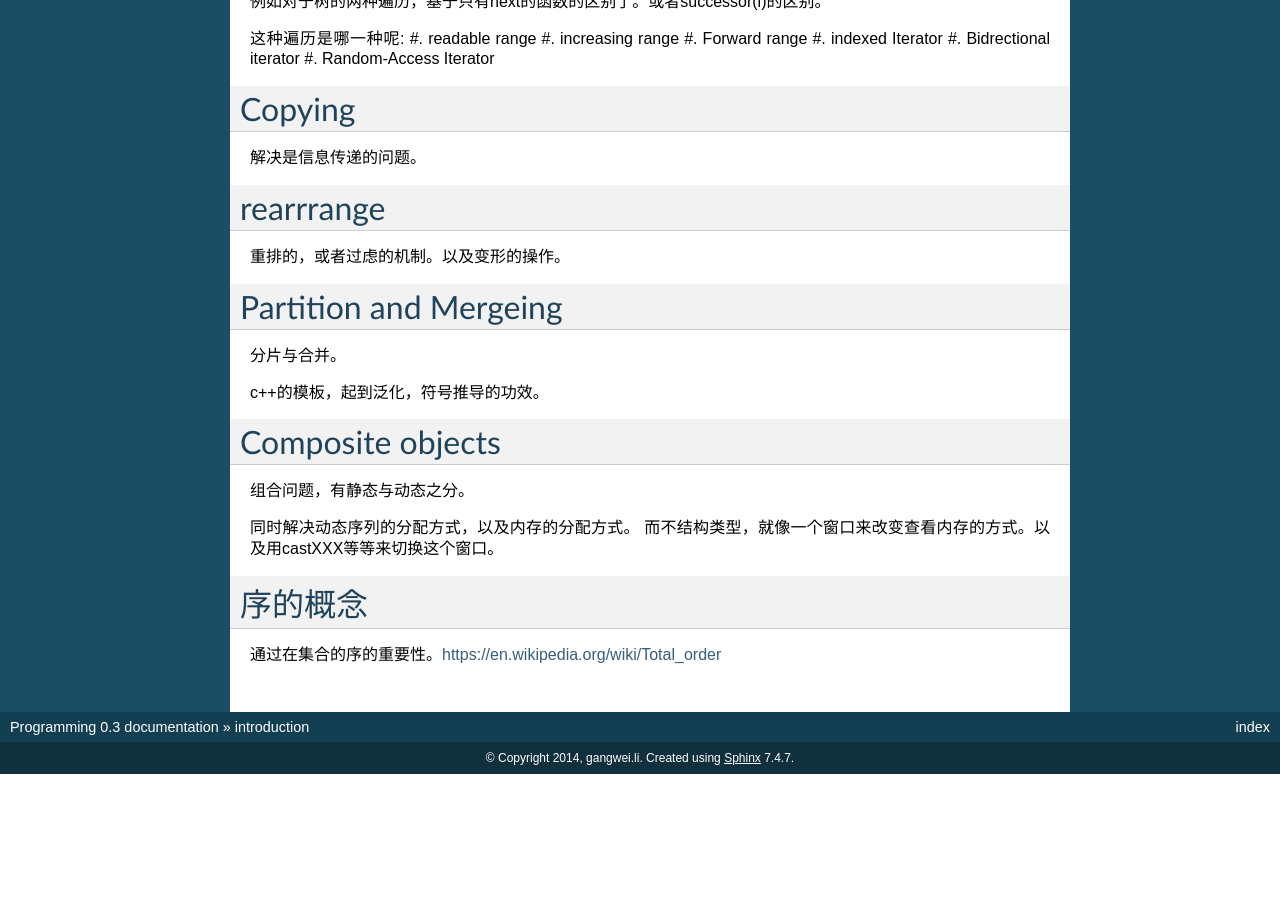
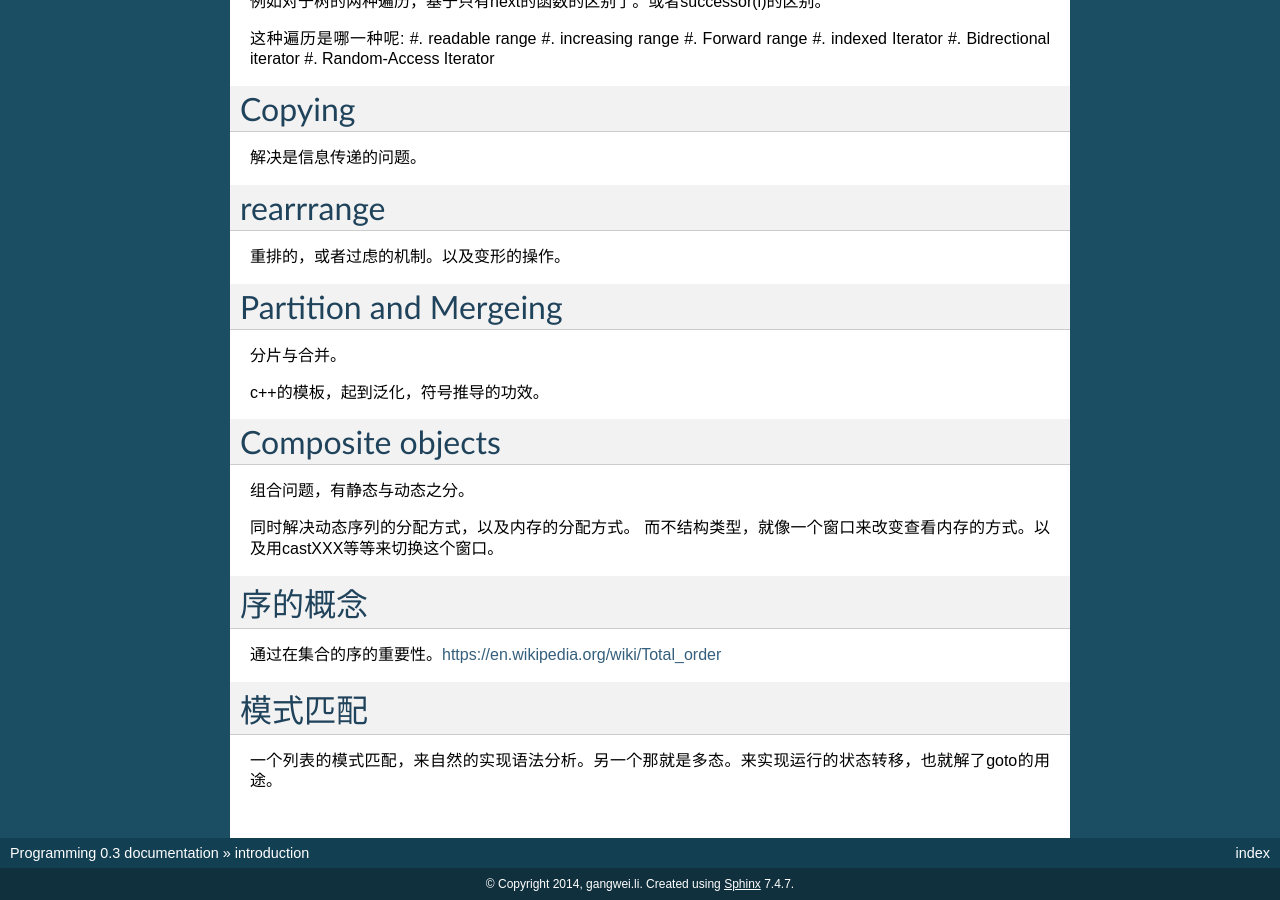
Before and after one commit to gwli/Programming, a Sphinx documentation site: the page built from source/content/Stage_1/Haskell.rst, in a window 1280 px wide and 900 px high, scrolled down 4299 px. Built offline with Sphinx 7.4.7, drawn with Linux system fonts in a browser that asks for light colours; before the commit the page ends 5073 px from its top, so only the background shows below that.

Commit message:
3504 模式匹配

```diff
--- a/source/content/Stage_1/Haskell.rst
+++ b/source/content/Stage_1/Haskell.rst
@@ -2,8 +2,6 @@ introduction
 ============
 
 `haskell offical web <http://www.haskell.org/haskellwiki/Haskell>`_
-
-
 
 debug and profiling
 ===================
@@ -281,3 +279,8 @@ Composite objects
 =========
 
 通过在集合的序的重要性。https://en.wikipedia.org/wiki/Total_order
+
+模式匹配
+========
+
+一个列表的模式匹配，来自然的实现语法分析。另一个那就是多态。来实现运行的状态转移，也就解了goto的用途。
```
